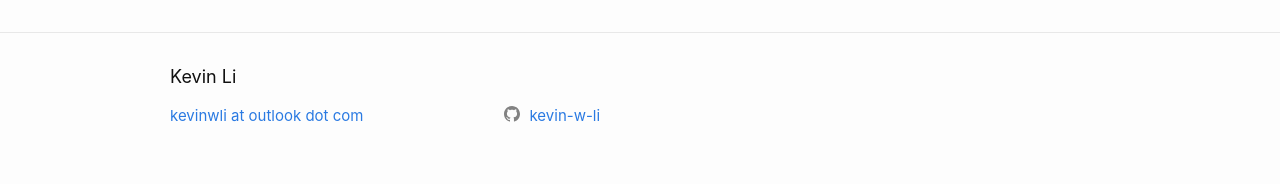
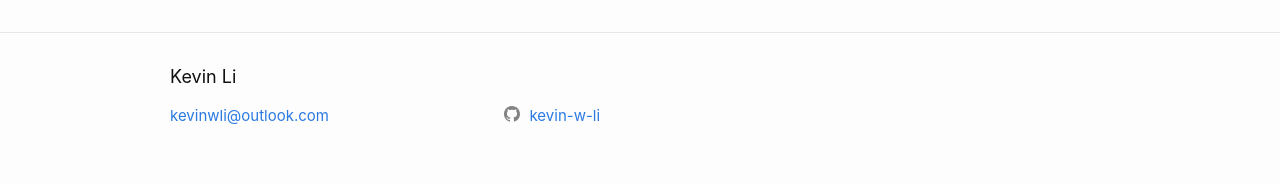
Before and after one commit to kevin-w-li/kevin-w-li.github.io, a Jekyll site: the page built from index.html, in a window 1280 px wide. Shown: the part 885-1069 px from the top of the page. Built offline with Jekyll 4.4.1, drawn with Linux system fonts in a browser that asks for light colours.

Commit message:
update email

```diff
--- a/_config.yml
+++ b/_config.yml
@@ -14,7 +14,7 @@
 # You can create any custom variable you would like, and they will be accessible
 # in the templates via {{ site.myvariable }}.
 title:  Kevin Li
-email: kevinwli at outlook dot com
+email: kevinwli@outlook.com
 description: > # this means to ignore newlines until "baseurl:"
 baseurl: "" # the subpath of your site, e.g. /blog
 #url: "http://kevin-w-li.github.io"
```
